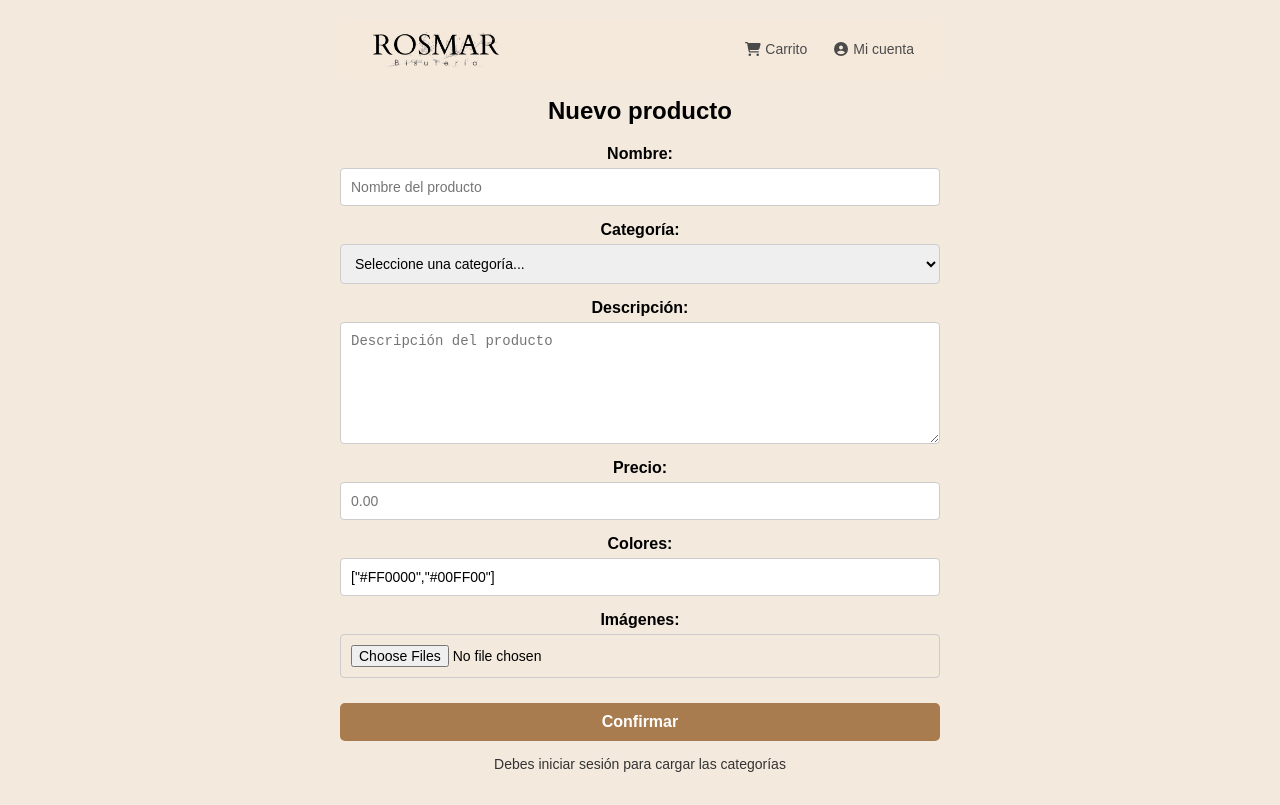
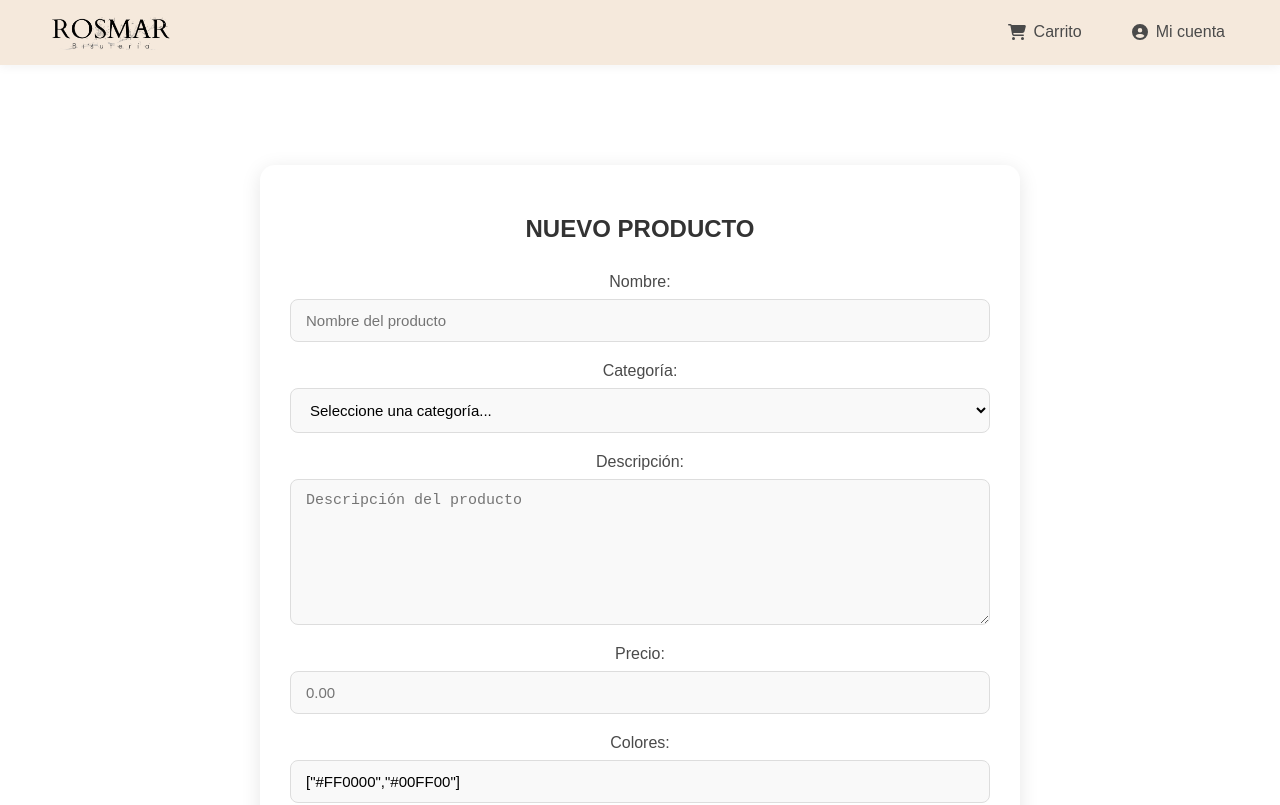
Before and after one commit to AngelHA357/Sistema-web-Bisuteria-Rosmar, a React (Vite) app in the folder frontend_bisuteria/: page /nuevoProducto in a window 1280 px wide. Shown: the top 805 px of the page. Built offline with nearby package versions, Linux system fonts and the light colour scheme; the HTML template or start-up script is replaced by a standard one.

Commit message:
Mejores estilos
Falta arreglar cómo se mandan los colores en nuevo producto

```diff
--- a/frontend_bisuteria/src/components/catalogoProductos/CatalogoProductos.jsx
+++ b/frontend_bisuteria/src/components/catalogoProductos/CatalogoProductos.jsx
@@ -61,6 +61,7 @@ export function CatalogoProductos() {
 
   return (
     <>
+    <div className="catalogo-page">
       <BarraNavegacion />
       <FiltroCategorias
         activeCategoria={filtros.categoria}
@@ -86,6 +87,7 @@ export function CatalogoProductos() {
           <p>No hay productos disponibles.</p>
         )}
       </div>
+      </div>
     </>
   );
 }
--- a/frontend_bisuteria/src/components/catalogoProductos/NuevoProducto.jsx
+++ b/frontend_bisuteria/src/components/catalogoProductos/NuevoProducto.jsx
@@ -115,8 +115,9 @@ export function NuevoProducto() {
   };
 
   return (
+    <>
+    <BarraNavegacion />
     <div className="nuevo-producto-container">
-      <BarraNavegacion />
       <h2>Nuevo producto</h2>
       <form className="nuevo-producto-form" onSubmit={handleSubmit}>
         <div className="form-group">
@@ -195,5 +196,6 @@ export function NuevoProducto() {
       </form>
       {mensaje && <p className="mensaje">{mensaje}</p>}
     </div>
+    </>
   );
 }
--- a/frontend_bisuteria/src/components/catalogoProductos/estilos/barraNavStyles.css
+++ b/frontend_bisuteria/src/components/catalogoProductos/estilos/barraNavStyles.css
@@ -2,29 +2,46 @@
   display: flex;
   justify-content: space-between;
   align-items: center;
-  padding: 10px 20px;
+  padding: 15px 40px;
   background-color: #f5e9dc;
+  box-shadow: 0 2px 10px rgba(0, 0, 0, 0.05);
   box-sizing: border-box;
   width: 100%;
-  margin-bottom: 1.7%;
+  position: sticky;
+  top: 0;
+  z-index: 1000;
 }
 
 .barraNav .logo {
-  max-width: 150px;
+  max-width: 140px;
+  transition: transform 0.3s ease;
+}
+
+.barraNav .logo:hover {
+  transform: scale(1.05);
 }
 
 .barraNav .user-actions {
   display: flex;
-  gap: 15px;
+  gap: 20px;
 }
 
 .barraNav .user-actions button {
   background: none;
   border: none;
   color: #4a4a4a;
-  font-size: 14px;
+  font-size: 16px;
+  font-weight: 500;
   cursor: pointer;
   display: flex;
   align-items: center;
-  gap: 5px;
+  gap: 8px;
+  padding: 8px 15px;
+  border-radius: 20px;
+  transition: all 0.3s ease;
 }
+
+.barraNav .user-actions button:hover {
+  background-color: #e0d4c5;
+  color: #2e2e2e;
+}
--- a/frontend_bisuteria/src/components/catalogoProductos/estilos/catalogoStyles.css
+++ b/frontend_bisuteria/src/components/catalogoProductos/estilos/catalogoStyles.css
@@ -1,7 +1,14 @@
 body{
-    background-color: white;
     padding: 0;
     margin: 0;
+}
+
+.catalogo-page {
+    background-color: white;
+    min-height: 100vh;
+    padding: 0;
+    margin: 0;
+    font-family: 'Arial', sans-serif;
 }
 
 .product-list {
@@ -17,6 +24,7 @@ body{
     display: flex;
     justify-content: center;
     margin-left: 3%;
+    margin-bottom: 2%;
     width: 14rem;
     font-size: 20px;
     background-color: #D2C5B4;
--- a/frontend_bisuteria/src/components/catalogoProductos/estilos/filtroCategoriasStyles.css
+++ b/frontend_bisuteria/src/components/catalogoProductos/estilos/filtroCategoriasStyles.css
@@ -1,27 +1,35 @@
 .filtroCat {
   display: flex;
-    justify-content: space-between;
+  justify-content: center;
   align-items: center;
-    padding: 10px 0;
-    margin: 0 20px;
-    place-content: center;
-    display:flex;
-    gap:20px;
+  padding: 20px 0;
+  margin: 0 auto;
+  gap: 15px;
+  max-width: 1200px;
+  flex-wrap: wrap;
 }
 
 .filtroCat button {
-    background: none;
-    border: #4a4a4a solid 10%;
-    border-radius: 20px;
-    padding: 7px 30px;
+  background: #fff;
+  border: 1px solid #4a4a4a;
+  border-radius: 25px;
+  padding: 10px 25px;
   color: #4a4a4a;
-    font-size: 14px;
+  font-size: 15px;
   text-transform: capitalize;
   cursor: pointer;
-    transition: border-bottom 0.2s ease;
+  transition: all 0.3s ease;
+  box-shadow: 0 2px 5px rgba(0, 0, 0, 0.05);
+}
+
+.filtroCat button:hover {
+  background-color: #f5e9dc;
+  border-color: #8e6f4e;
 }
 
 .filtroCat button.active {
-    border: 2px solid #f5e9dc;
+  border: 2px solid #8e6f4e;
   background-color: #f5e9dc;
+  color: #8e6f4e;
+  font-weight: 600;
 }
--- a/frontend_bisuteria/src/components/catalogoProductos/estilos/nuevoProductoStyles.css
+++ b/frontend_bisuteria/src/components/catalogoProductos/estilos/nuevoProductoStyles.css
@@ -1,38 +1,86 @@
+body{
+  background-color: white;
+}
+
 .nuevo-producto-container {
-    max-width: 600px;
-    margin: 0 auto;
-    padding: 20px;
+  max-width: 700px;
+  margin: 100px auto 40px auto;
+  padding: 30px;
+  background-color: #fff;
+  border-radius: 15px;
+  box-shadow: 0 4px 20px rgba(0, 0, 0, 0.1);
+}
+
+.nuevo-producto-container h2 {
+  font-size: 24px;
+  color: #333;
+  text-align: center;
+  margin-bottom: 30px;
+  font-weight: 600;
+  text-transform: uppercase;
 }
 
 .nuevo-producto-form {
   display: flex;
   flex-direction: column;
-    gap: 15px;
+  gap: 20px;
 }
 
 .form-group {
   display: flex;
   flex-direction: column;
-    gap: 5px;
+  gap: 8px;
 }
 
 .form-group label {
   font-size: 16px;
-    font-weight: bold;
+  font-weight: 500;
+  color: #4a4a4a;
 }
 
 .form-group input,
 .form-group select,
 .form-group textarea {
-    padding: 10px;
-    font-size: 14px;
-    border: 1px solid #ccc;
-    border-radius: 4px;
+  padding: 12px 15px;
+  font-size: 15px;
+  border: 1px solid #ddd;
+  border-radius: 8px;
+  background-color: #f9f9f9;
+  transition: border-color 0.3s ease, box-shadow 0.3s ease;
+}
+
+.form-group input:focus,
+.form-group select:focus,
+.form-group textarea:focus {
+  outline: none;
+  border-color: #8e6f4e;
+  box-shadow: 0 0 5px rgba(142, 111, 78, 0.3);
 }
 
 .form-group textarea {
-    min-height: 100px;
+  min-height: 120px;
   resize: vertical;
+}
+
+.form-group input[type="file"] {
+  padding: 8px 0;
+  border: none;
+  background-color: transparent;
+}
+
+.form-group input[type="file"]::-webkit-file-upload-button {
+  padding: 10px 20px;
+  background-color: #e0d4c5;
+  border: 1px solid #8e6f4e;
+  border-radius: 8px;
+  color: #4a4a4a;
+  font-size: 14px;
+  cursor: pointer;
+  transition: background-color 0.3s ease;
+}
+
+.form-group input[type="file"]::-webkit-file-upload-button:hover {
+  background-color: #d2c5b4;
 }
 
 .imagenes-lista {
@@ -43,11 +91,18 @@
 
 .imagenes-lista li {
   font-size: 14px;
-    color: #555;
+  color: #666;
+  padding: 5px 0;
+  border-bottom: 1px solid #eee;
 }
 
 .mensaje {
-    margin-top: 15px;
-    font-size: 14px;
-    color: #333;
+  margin-top: 20px;
+  font-size: 15px;
+  color: #8e6f4e;
+  text-align: center;
+  font-weight: 500;
+  padding: 10px;
+  border-radius: 8px;
+  background-color: #f5e9dc;
 }
--- a/frontend_bisuteria/src/components/catalogoProductos/estilos/tarjetaProductoStyles.css
+++ b/frontend_bisuteria/src/components/catalogoProductos/estilos/tarjetaProductoStyles.css
@@ -1,39 +1,44 @@
 .product-card {
-    background: white;
-    border-radius: 10px;
-    box-shadow: 0 2px 5px rgba(0, 0, 0, 0.1);
-    padding: 10px;
+  background: #fff;
+  border-radius: 15px;
+  box-shadow: 0 4px 15px rgba(0, 0, 0, 0.1);
+  padding: 15px;
   text-align: center;
   cursor: pointer;
-    transition: transform 0.2s ease;
+  transition: all 0.3s ease;
+  overflow: hidden;
 }
 
 .product-card:hover {
-    transform: translateY(-5px);
+  transform: translateY(-8px);
+  box-shadow: 0 6px 20px rgba(0, 0, 0, 0.15);
 }
 
 .product-card img {
   max-width: 100%;
-    height: auto;
-    border-radius: 5px;
+  height: 180px;
+  object-fit: cover;
+  border-radius: 10px;
+  margin-bottom: 10px;
 }
 
 .product-card h3 {
-    font-size: 14px;
+  font-size: 16px;
   color: #333;
-    margin: 10px 0 5px;
-    font-weight: normal;
+  margin: 8px 0;
+  font-weight: 500;
 }
 
 .product-card .price {
-    font-size: 14px;
-    color: #333;
-    font-weight: bold;
+  font-size: 16px;
+  color: #8e6f4e;
+  font-weight: 700;
   margin: 5px 0;
 }
 
 .product-card .category {
-    font-size: 12px;
+  font-size: 13px;
   color: #777;
   margin: 5px 0;
+  text-transform: capitalize;
 }
```
Lines whose indentation alone changed are shown as unchanged.
